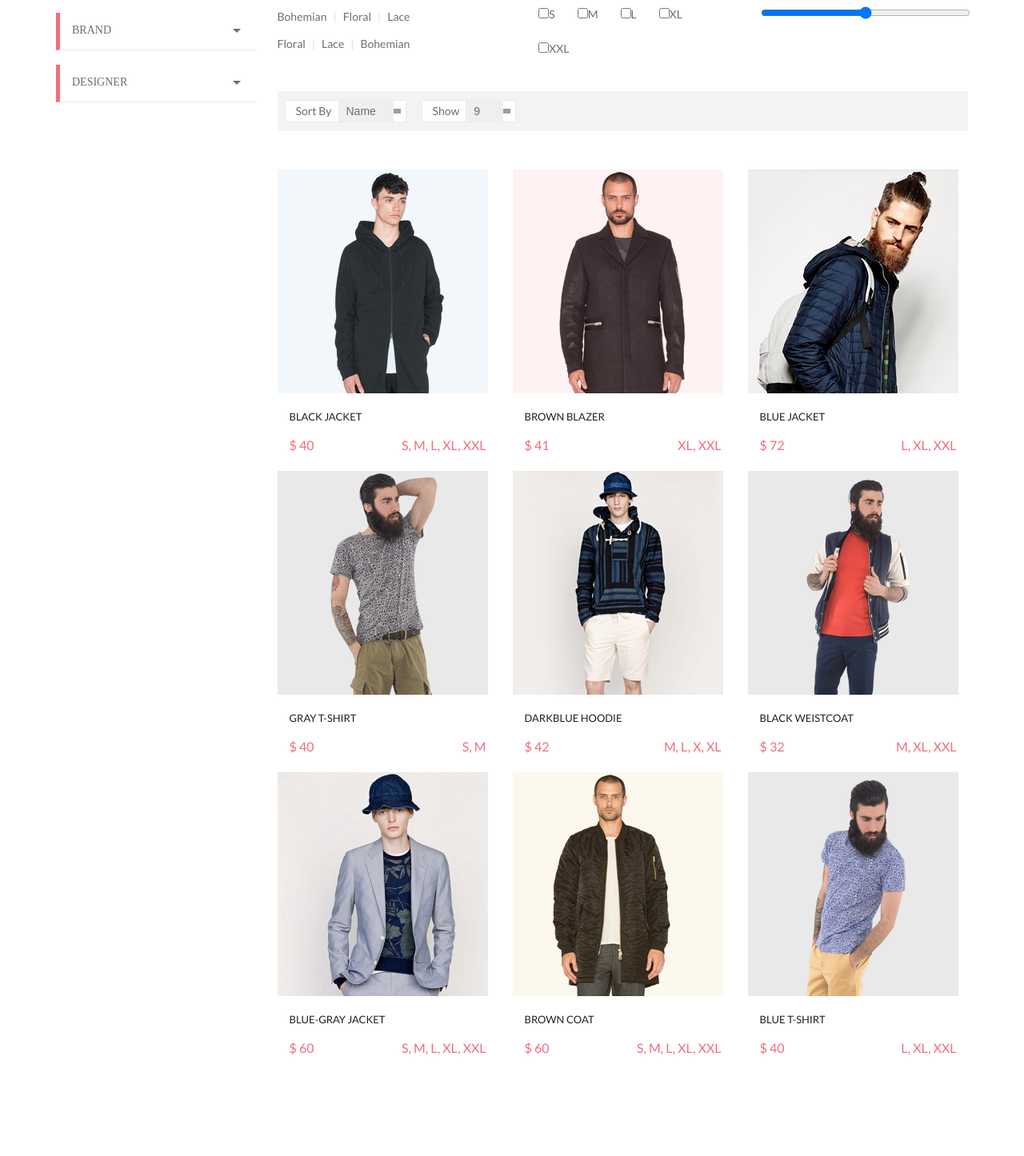
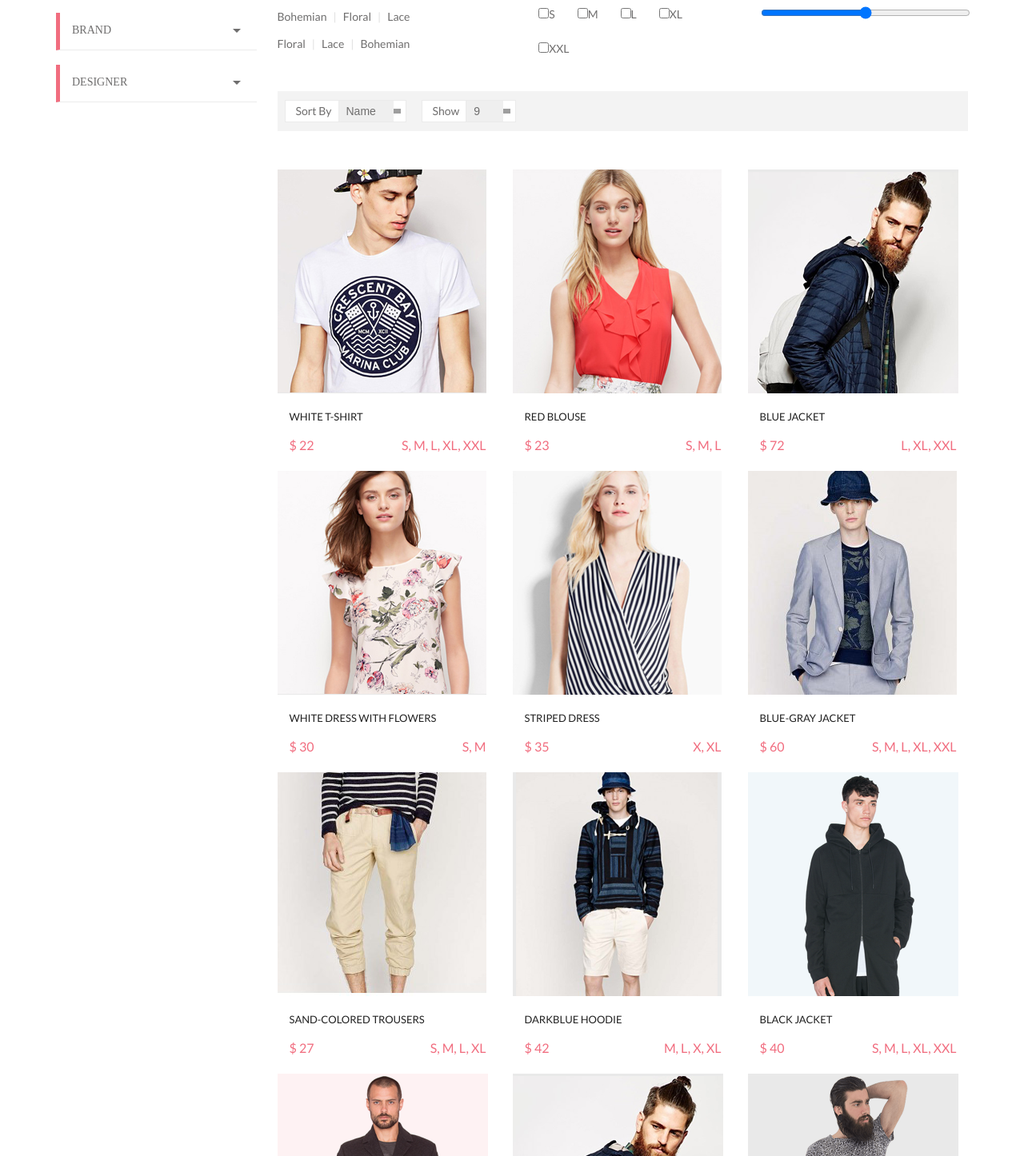
Before and after one commit to 666Racer/HW__React, a React (Create React App) app in the folder hw8/: page /products in a window 1280 px wide. Shown: the part 411-1857 px from the top of the page at 80% size. Built offline with nearby package versions, Linux system fonts and the light colour scheme; grey boxes are pictures that could not be loaded.

Commit message:
В корзину добавляется только продукт с id: 1

```diff
--- a/hw8/public/data/dataProducts.json
+++ b/hw8/public/data/dataProducts.json
@@ -1,5 +1,110 @@
-[{
+[
+    {
         "id ": 1,
+        "img": "./img/second_grid/second_grid_1.png",
+        "alt": "second_grid_1.png",
+        "title": "White t-shirt",
+        "color": "White",
+        "sizes" : ["S","M","L","XL","XXL"],
+        "cardLink": "./single",
+        "price": 22,
+        "shipping": 5,
+        "btnText" : "Add to Cart",
+        "quantity" : 1
+    },
+    {
+        "id ": 2,
+        "img": "./img/second_grid/second_grid_2.png",
+        "alt": "second_grid_2.png",
+        "title": "Red blouse",
+        "color": "Red",
+        "sizes" : ["S","M","L"],
+        "cardLink": "./single",
+        "price": 23,
+        "shipping": 5,
+        "btnText" : "Add to Cart",
+        "quantity" : 1
+    },
+    {
+        "id ": 3,
+        "img": "./img/second_grid/second_grid_3.png",
+        "alt": "second_grid_3.png",
+        "title": "Blue jacket",
+        "color": "Blue",
+        "sizes" : ["L","XL","XXL"],
+        "cardLink": "./single",
+        "price": 72,
+        "shipping": 0,
+        "btnText" : "Add to Cart",
+        "quantity" : 1
+    },
+    {
+        "id ": 4,
+        "img": "./img/second_grid/second_grid_4.png",
+        "alt": "second_grid_4.png",
+        "title": "White dress with flowers",
+        "color": "White",
+        "sizes" : ["S","M"],
+        "cardLink": "./single",
+        "price": 30,
+        "shipping": 6,
+        "btnText" : "Add to Cart",
+        "quantity" : 1
+    },
+    {
+        "id ": 5,
+        "img": "./img/second_grid/second_grid_5.png",
+        "alt": "second_grid_5.png",
+        "title": "Striped dress",
+        "color": "White",
+        "sizes" : ["X","XL"],
+        "cardLink": "./single",
+        "price": 35,
+        "shipping": 7,
+        "btnText" : "Add to Cart",
+        "quantity" : 1
+    },
+    {
+        "id ": 6,
+        "img": "./img/second_grid/second_grid_6.png",
+        "alt": "second_grid_6.png",
+        "title": "Blue-gray jacket",
+        "color": "Gray",
+        "sizes" : ["S","M","L","XL","XXL"],
+        "cardLink": "./single",
+        "price": 60,
+        "shipping": 0,
+        "btnText" : "Add to Cart",
+        "quantity" : 1
+    },
+    {
+        "id ": 7,
+        "img": "./img/second_grid/second_grid_7.png",
+        "alt": "second_grid_7.png",
+        "title": "Sand-colored trousers",
+        "color": "Sand",
+        "sizes" : ["S","M","L","XL"],
+        "cardLink": "./single",
+        "price": 27,
+        "shipping": 5,
+        "btnText" : "Add to Cart",
+        "quantity" : 1
+    },
+    {
+        "id ": 8,
+        "img": "./img/second_grid/second_grid_8.png",
+        "alt": "second_grid_8.png",
+        "title": "Darkblue hoodie",
+        "color": "Blue",
+        "sizes" : ["M","L","X","XL"],
+        "cardLink": "./single",
+        "price": 42,
+        "shipping": 8,
+        "btnText" : "Add to Cart",
+        "quantity" : 1
+    },
+    {
+        "id ": 9,
         "img": "./img/catalogue/Catalogue_img_1.png",
         "alt": "Catalogue_img_1.png",
         "title": "Black jacket",
@@ -12,7 +117,7 @@
         "quantity" : 1
     },
     {
-        "id ": 2,
+        "id ": 10,
         "img": "./img/catalogue/Catalogue_img_2.png",
         "alt": "Catalogue_img_2.png",
         "title": "Brown blazer",
@@ -25,7 +130,7 @@
         "quantity" : 1
     },
     {
-        "id ": 3,
+        "id ": 11,
         "img": "./img/catalogue/Catalogue_img_3.png",
         "alt": "Catalogue_img_3.png",
         "title": "Blue jacket",
@@ -38,7 +143,7 @@
         "quantity" : 1
     },
     {
-        "id ": 4,
+        "id ": 12,
         "img": "./img/catalogue/Catalogue_img_4.png",
         "alt": "Catalogue_img_4.png",
         "title": "Gray t-shirt",
@@ -51,7 +156,7 @@
         "quantity" : 1
     },
     {
-        "id ": 5,
+        "id ": 13,
         "img": "./img/catalogue/Catalogue_img_5.png",
         "alt": "Catalogue_img_5.png",
         "title": "Darkblue hoodie",
@@ -64,7 +169,7 @@
         "quantity" : 1
     },
     {
-        "id ": 6,
+        "id ": 14,
         "img": "./img/catalogue/Catalogue_img_6.png",
         "alt": "Catalogue_img_6.png",
         "title": "Black weistcoat",
@@ -77,7 +182,7 @@
         "quantity" : 1
     },
     {
-        "id ": 7,
+        "id ": 15,
         "img": "./img/catalogue/Catalogue_img_7.png",
         "alt": "Catalogue_img_7.png",
         "title": "Blue-gray jacket",
@@ -90,7 +195,7 @@
         "quantity" : 1
     },
     {
-        "id ": 8,
+        "id ": 16,
         "img": "./img/catalogue/Catalogue_img_8.png",
         "alt": "Catalogue_img_8.png",
         "title": "Brown coat",
@@ -103,7 +208,7 @@
         "quantity" : 1
     },
     {
-        "id ": 9,
+        "id ": 17,
         "img": "./img/catalogue/Catalogue_img_9.png",
         "alt": "Catalogue_img_9.png",
         "title": "Blue t-shirt",
--- a/hw8/src/components/BasketInHeader.jsx
+++ b/hw8/src/components/BasketInHeader.jsx
@@ -9,32 +9,31 @@ const BasketInHeader = ({id, cardLink, img, title, price, quantity, shipping}) =
     }
 
 	return (
-        <div class="basket-box">
-            <div className="container" key={id}>
-                <a href={cardLink}></a>
-                <div className="purchase__product">
+            <div className="" key={id}>
+                <a href={cardLink}>
+                    <div className="purchase">
                         <div className="purchase__productImg">
                             <img className="purchase__photo"src={img} alt="purchase photo"/>
                         </div>
                         <div className="purchase__info">
-                        <h3 className="purchase__name">${title}</h3>
-                        <img className="rate-stars" src="../../public/img/stars_rate.png" alt="stars rate"/>
+                            <h3 className="purchase__name">{title}</h3>
+                            <img className="rate-stars" src="./img/stars_rate.png" alt="stars rate"/>
                             <p className="quantity-info">1 <span
-                                className="quantity-info__x">x</span>
+                                    className="quantity-info"> x </span>
                                     $${price}
                             </p>
-                        <form>
-                            <button id={id} className="" onClick={handleDelete}>
-                                <img className="purchase__cancel2" src="./img/header/header_box_close.png" alt="close"/>
-                            </button>
-                        </form>
                             {/* <div class="total-sum ">
                                 <p class="total-text ">TOTAL</p>
                                 <p class="total-text ">${price * quantity + shipping}</p>
                             </div> */}
                         </div>
+                        <form>
+                            <button id={id} className="purchase__cancel" onClick={handleDelete}>
+                                <img className="purchase__cancel__img" src="./img/cancel.png" alt="close"/>
+                            </button>
+                        </form>
                     </div>
-            </div>
+                </a>
             </div>
 	)
 }
--- a/hw8/src/components/Header.jsx
+++ b/hw8/src/components/Header.jsx
@@ -117,11 +117,14 @@ const Header = () => {
                             <summary>
                                 <img class="basket__button" src="./img/basket_logo.png" alt="basket" />
                             </summary>
+                            <div className="basket-box__product-cnt" style={products.length !== 0 ? null : {display: "none"}} >
+                                <h3 className="basket-box__count">{products.length}</h3>
+                            </div>
                             <div className="basket-box">
                                 <div className="basket-box-scroll"
 
                                 style={products.length < 3 ? null
-                                : { height: "300px", overflowY: "scroll", scrollbarColor: "#f16d7f #fbfbfb", scrollbarWidth: "thin"}}>
+                                : { height: "500px", overflowY: "scroll", scrollbarColor: "#f16d7f #fbfbfb", scrollbarWidth: "thin"}}>
 
                                     {products.length !== 0 ?
                                         products.map(product =>
@@ -147,9 +150,6 @@ const Header = () => {
                                     <a className="purchase__button" href="./checkout">Checkout</a>
                                     <a className="purchase__button" href="./shopping_card">Go to
                                         cart</a>
-                                </div>
-                            <div className="basket-box__product-cnt" style={products.length !== 0 ? null : {display: "none"}} >
-                                <h3 className="basket-box__count">{products.length}</h3>
                             </div>
                             {/* <details className="header-top__right-details">
                                 <summary>
--- a/hw8/src/components/Main/Elements/SecondGrid.jsx
+++ b/hw8/src/components/Main/Elements/SecondGrid.jsx
@@ -1,11 +1,11 @@
 import ProductCards from "./ProductCards";
-import { data } from "../../../redux/slices/productSlice";
+import { data, dataProducts } from "../../../redux/slices/productSlice";
 
 const SecondGrid = () => {
   return (
     <section className="second__grid center ">
       <article className="second__grid__content">
-        {data.map((product) => (
+        {dataProducts.map((product) => (
           <ProductCards
             key={product.id}
             id={product.id}
--- a/hw8/src/components/ShoppingCard/ShoppingCard.jsx
+++ b/hw8/src/components/ShoppingCard/ShoppingCard.jsx
@@ -140,7 +140,7 @@ const ShoppingCard = () => {
                 </button>
               </div>
               <div className="information__box ">
-                <p className="sub__total">Sub total&nbsp;&nbsp;&nbsp;&nbsp;&nbsp;&nbsp;{sub}
+                <p className="sub__total">Sub total&nbsp;&nbsp;&nbsp;&nbsp;&nbsp;&nbsp;${sub}
                 </p>
                 <h3 className="grand__total ">
                   GRAND TOTAL&nbsp;&nbsp;&nbsp;&nbsp;&nbsp;&nbsp;
--- a/hw8/src/redux/slices/productSlice.jsx
+++ b/hw8/src/redux/slices/productSlice.jsx
@@ -22,7 +22,9 @@ function findProductInData(array, productId) {
 function haveProductInStore(productId) {
   let isInStore = false;
   const productsLS = JSON.parse(localStorage.getItem("shopping_card"));
-  productsLS.forEach(product => {
+//   return productsLS?.some(product => product.id === productId);
+// }
+  productsLS?.forEach(product => {
 
     if (product.id === productId) {
       isInStore = true;
--- a/hw8/src/styles/style.scss
+++ b/hw8/src/styles/style.scss
@@ -219,10 +219,21 @@ body {
         color: #222222;
         margin-bottom: 10px;
     }
-    &__cancel {
-        height: 15px;
-        width: 15px;
-        margin-left: 40px;
+    &__photo {
+        width: 72px;
+        height: 85px;
+    }
+    &__cancel{
+        border: none;
+        background-color: #fff;
+        &:hover {
+            opacity: 0.3;
+        }
+        &__img {
+            height: 15px;
+            width: 15px;
+            margin-left: 40px;
+        }
     }
 }
 
@@ -261,7 +272,7 @@ body {
         justify-content: center;
         align-items: center;
         top: 0px;
-        right: 145px;
+        right: 14px;
     }
     &__count {
         font-size: 11px;
```
Lines whose indentation alone changed are shown as unchanged.
